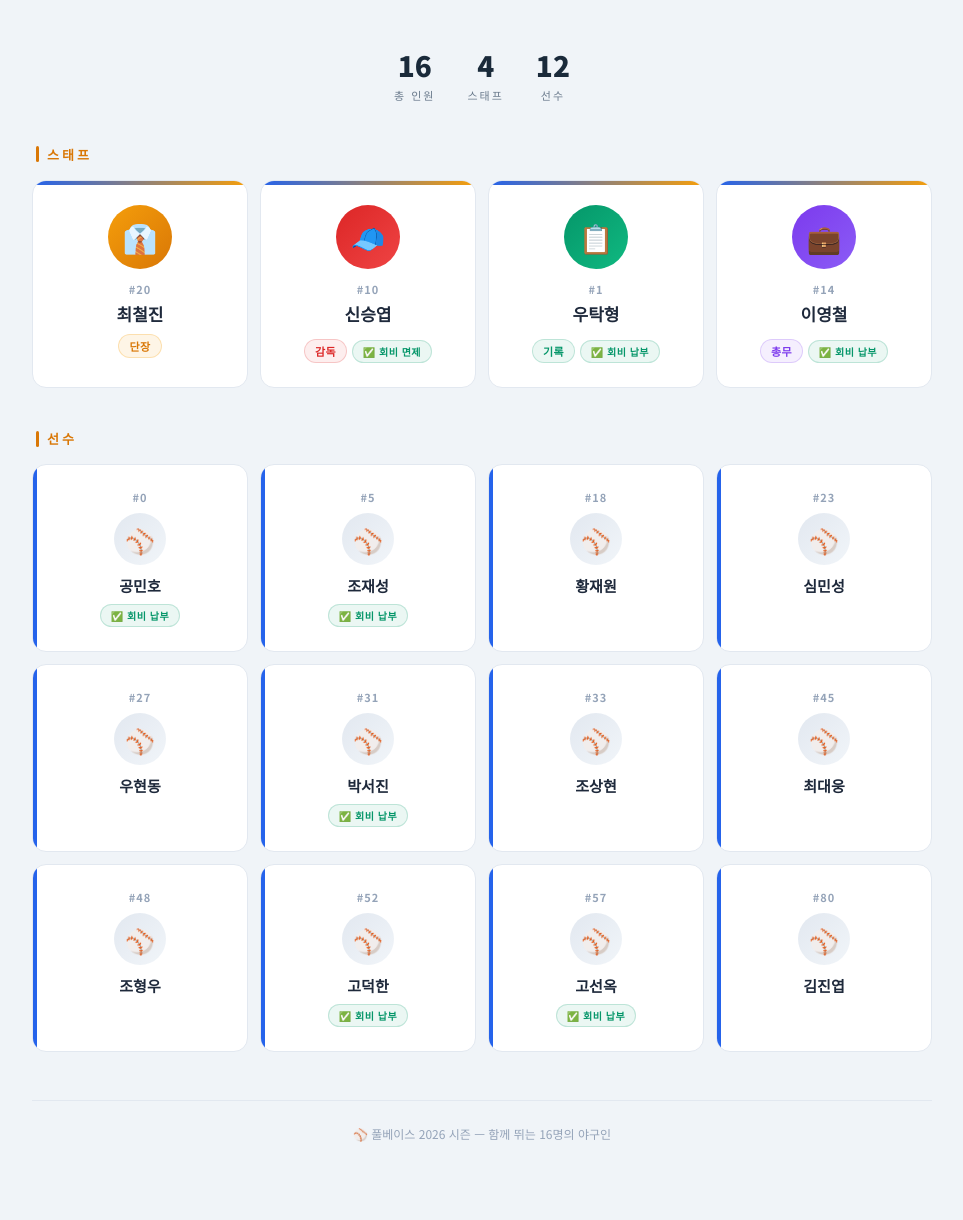
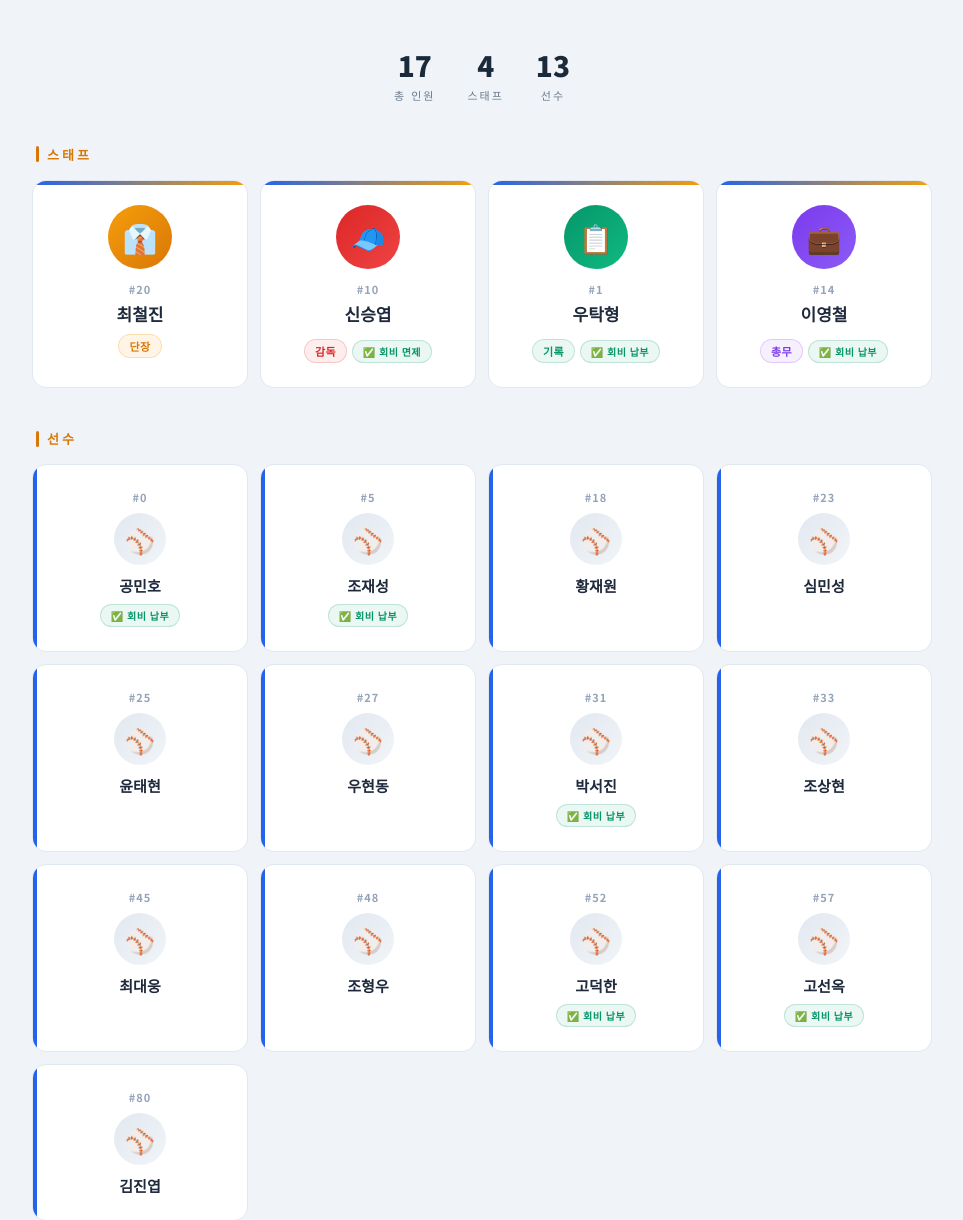
Before and after one commit to helloyeops/fullbase, a plain HTML site: page roster.html in a window 1280 px wide. Shown: the part 165-1385 px from the top of the page, without its empty margins (158-1121 px from the left). Before the commit the page ends 1347 px from the top, so only its background shows below. Drawn offline with nearby package versions, Linux system fonts and the light colour scheme.

Commit message:
윤태현 #25 로스터 추가, 인원수 17명 업데이트

```diff
--- a/roster.html
+++ b/roster.html
@@ -343,7 +343,7 @@
 
   <div class="stats-bar">
     <div class="stat-item">
-      <div class="stat-number">16</div>
+      <div class="stat-number">17</div>
       <div class="stat-label">총 인원</div>
     </div>
     <div class="stat-item">
@@ -351,7 +351,7 @@
       <div class="stat-label">스태프</div>
     </div>
     <div class="stat-item">
-      <div class="stat-number">12</div>
+      <div class="stat-number">13</div>
       <div class="stat-label">선수</div>
     </div>
   </div>
@@ -416,6 +416,11 @@
       <div class="player-name">심민성</div>
     </div>
     <div class="player-card">
+      <div class="player-number">#25</div>
+      <div class="player-avatar">⚾</div>
+      <div class="player-name">윤태현</div>
+    </div>
+    <div class="player-card">
       <div class="player-number">#27</div>
       <div class="player-avatar">⚾</div>
       <div class="player-name">우현동</div>
@@ -461,7 +466,7 @@
   </div>
 
   <div class="footer">
-    ⚾ 풀베이스 2026 시즌 — 함께 뛰는 16명의 야구인
+    ⚾ 풀베이스 2026 시즌 — 함께 뛰는 17명의 야구인
   </div>
 </div>
 
```
Also changed, not shown: index.html (+3 -3 lines).
